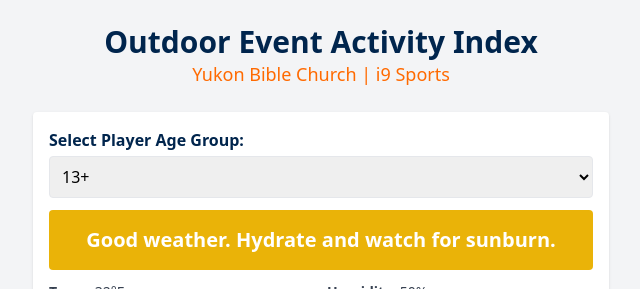
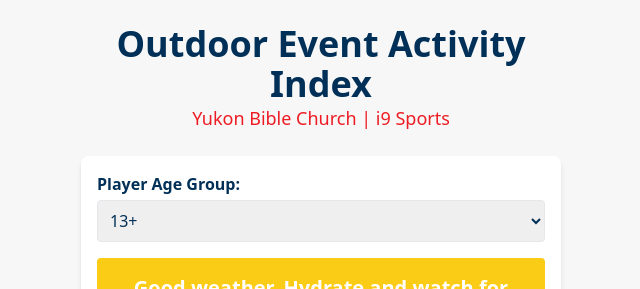
Before and after one commit to kthompson5/yukon-oeai, a Flask app: page / in a window 1280 px wide. Shown: the top 289 px of the page, without its empty margins (319-959 px from the left). Run offline with Flask 3, Linux system fonts and the light colour scheme; data that the repository does not hold is empty; some libraries are stand-ins or nearby versions.

Commit message:
index.html

```diff
--- a/templates/index.html
+++ b/templates/index.html
@@ -2,21 +2,22 @@
 <html lang="en">
 <head>
     <meta charset="UTF-8">
-  <meta name="viewport" content="width=device-width, initial-scale=1">
+    <meta name="viewport" content="width=device-width, initial-scale=1.0">
     <title>Outdoor Event Activity Index</title>
     <script src="https://cdn.tailwindcss.com"></script>
+    <link rel="stylesheet" href="https://unpkg.com/leaflet/dist/leaflet.css" />
 </head>
-<body class="bg-gray-100 min-h-screen flex flex-col items-center justify-start py-6 px-4">
+<body class="bg-[#F7F7F7] text-[#003057]">
+    <div class="max-w-lg mx-auto py-6 px-4 space-y-6">
 
-  <div class="w-full max-w-xl space-y-6">
         <div class="text-center">
-      <h1 class="text-3xl font-bold text-[#00254D]">Outdoor Event Activity Index</h1>
-      <p class="text-lg text-[#FF6A00]">Yukon Bible Church | i9 Sports</p>
+            <h1 class="text-4xl font-bold">Outdoor Event Activity Index</h1>
+            <p class="text-lg text-[#ED1C24]">Yukon Bible Church | i9 Sports</p>
         </div>
 
-    <div class="bg-white p-4 rounded shadow space-y-3">
+        <div class="bg-white rounded-lg shadow-md p-4 space-y-4">
             <div>
-        <label class="block font-semibold text-[#00254D] mb-1">Select Player Age Group:</label>
+                <label class="font-semibold block mb-1">Player Age Group:</label>
                 <select id="ageSelect" class="w-full p-2 border rounded">
                     <option value="13+">13+</option>
                     <option value="10-12">10–12</option>
@@ -29,7 +30,7 @@
                 <span id="comfort-message">Loading...</span>
             </div>
 
-      <div class="grid grid-cols-2 gap-3 text-sm text-gray-700">
+            <div class="grid grid-cols-2 gap-2 text-sm">
                 <div><strong>Temp:</strong> <span id="temp">--</span>°F</div>
                 <div><strong>Humidity:</strong> <span id="humidity">--</span>%</div>
                 <div><strong>Wind:</strong> <span id="wind">--</span> mph</div>
@@ -37,10 +38,58 @@
             </div>
         </div>
 
-    <div id="map" class="h-64 rounded shadow"></div>
+        <div class="bg-white rounded-lg shadow-md overflow-hidden">
+            <div id="map" class="h-72"></div>
+        </div>
+
     </div>
 
     <script src="https://unpkg.com/leaflet/dist/leaflet.js"></script>
-  <script src="{{ url_for('static', filename='js/main.js') }}"></script>
+    <script>
+        const map = L.map('map').setView([35.5062, -97.7668], 17);
+        L.tileLayer('https://{s}.tile.openstreetmap.org/{z}/{x}/{y}.png', {
+            attribution: '&copy; OpenStreetMap contributors'
+        }).addTo(map);
+
+        fetch('/static/geo/fields.geojson')
+            .then(response => response.json())
+            .then(geoData => {
+                L.geoJSON(geoData, {
+                    style: { color: '#ED1C24', fillColor: '#FFAAAA', fillOpacity: 0.4 },
+                    onEachFeature: (feature, layer) => {
+                        layer.bindPopup(feature.properties.name);
+                    }
+                }).addTo(map);
+            });
+
+        function updateWeather() {
+            const age = document.getElementById('ageSelect').value;
+            fetch(`/api/weather?age_group=${age}`)
+                .then(res => res.json())
+                .then(data => {
+                    document.getElementById('comfort-message').innerText = data.comfort_message;
+                    document.getElementById('temp').innerText = data.temp_f;
+                    document.getElementById('humidity').innerText = data.humidity;
+                    document.getElementById('wind').innerText = data.wind_speed;
+                    document.getElementById('cloud').innerText = data.cloud_cover;
+
+                    const container = document.getElementById('comfort-message-container');
+                    container.className = 'p-4 rounded text-white text-center text-xl font-bold';
+
+                    if (data.oeai >= 80) {
+                        container.classList.add('bg-green-600');
+                    } else if (data.oeai >= 60) {
+                        container.classList.add('bg-yellow-400', 'text-black');
+                    } else if (data.oeai >= 40) {
+                        container.classList.add('bg-orange-500');
+                    } else {
+                        container.classList.add('bg-red-600');
+                    }
+                });
+        }
+
+        document.getElementById('ageSelect').addEventListener('change', updateWeather);
+        updateWeather();
+    </script>
 </body>
 </html>
```
Lines whose indentation alone changed are shown as unchanged.
